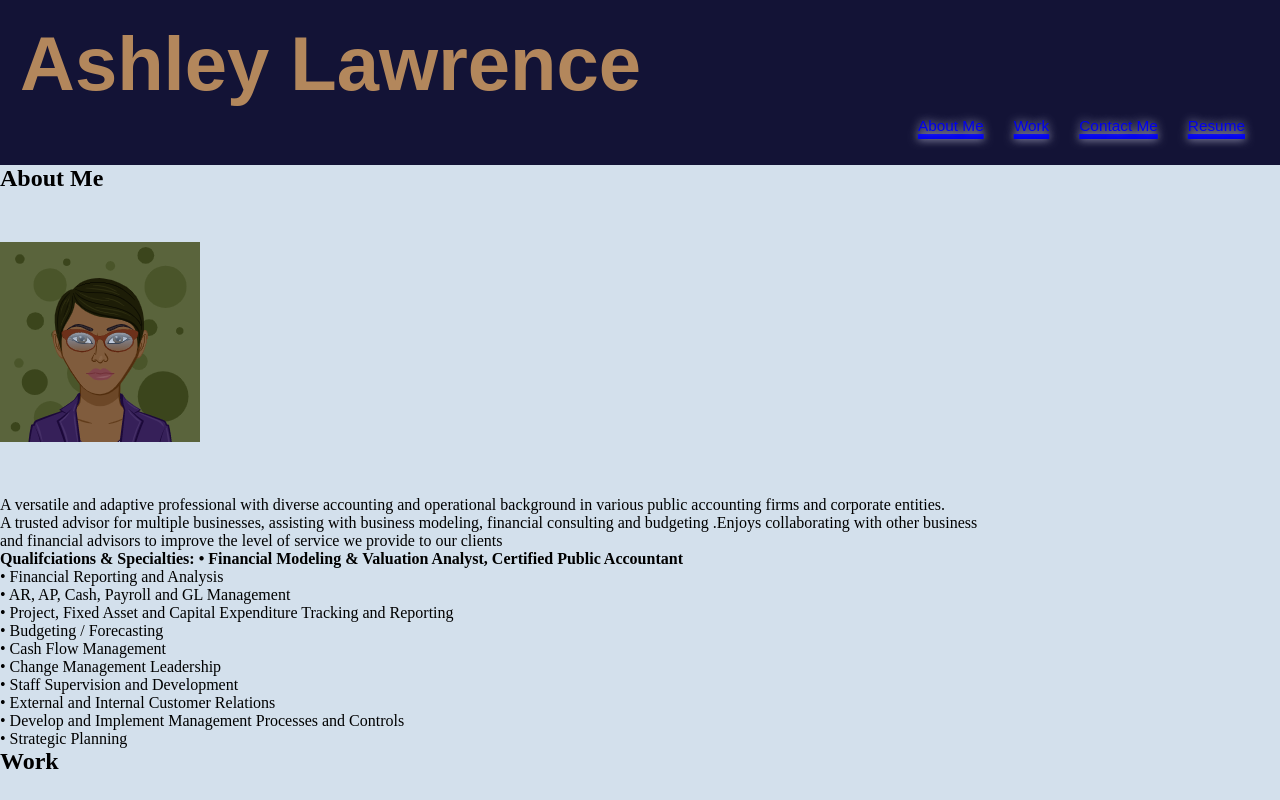
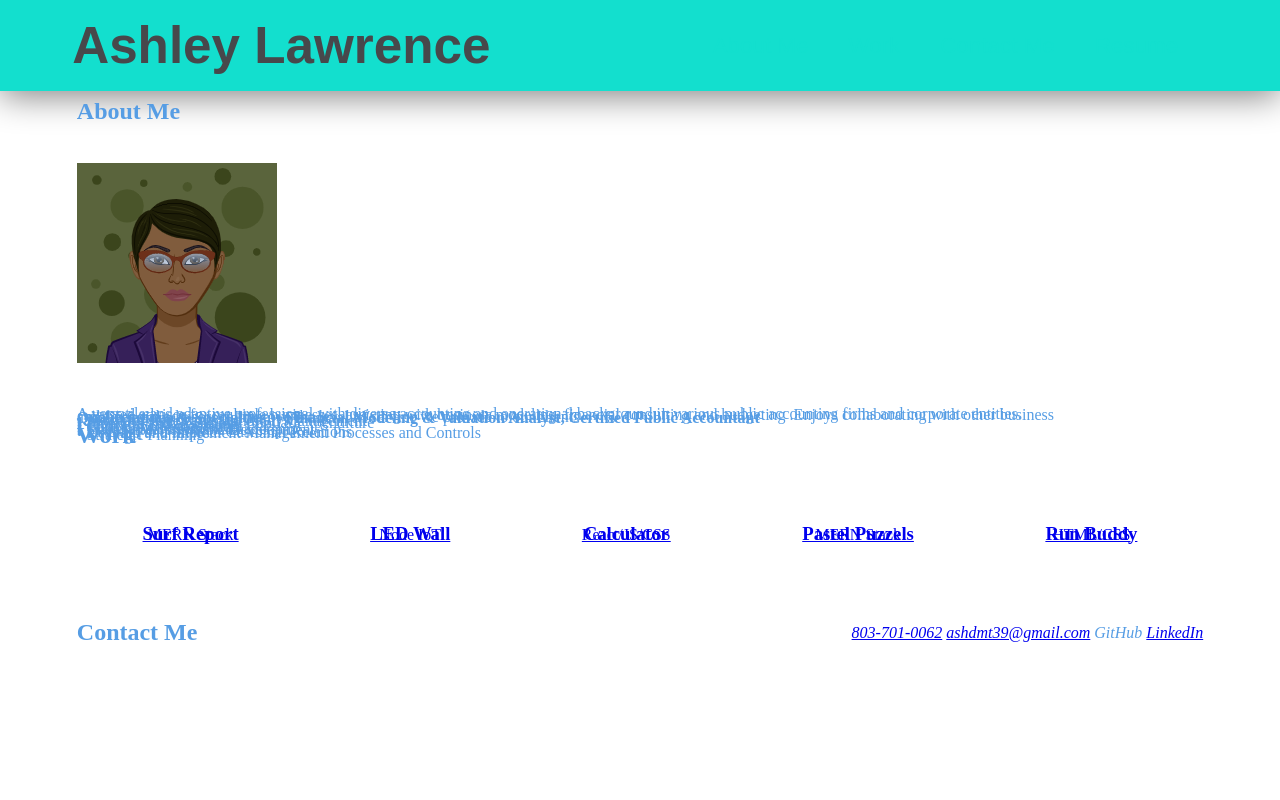
Before and after one commit to Chlovanna/Professional-Portfolio, a plain HTML site: page index.html in a window 1280 px wide. Shown: the top 800 px of the page. Drawn offline with Linux system fonts and the light colour scheme.

Commit message:
updated CSS style

```diff
--- a/assets/css/style1.css
+++ b/assets/css/style1.css
@@ -3,49 +3,97 @@
     margin: 0;
     padding: 0;
 }
+:root {
+    --primary: rgb(86, 157, 228);
+    --secondary: rgb(19, 223, 206);
+    --tertiary: rgb(71, 72, 75);
+    --dark: black;
+    --light: white;
 
+
+}
 body{
-    background-color: rgb(211, 224, 236);
+    background-color: var(--light);
+    margin: 0;
+    padding: 0;
+    color: var(--primary);
+    line-height: 1.5px;
     font-family: 'Times New Roman', Times, serif;
 }
 
+h1,
+h2,
+h3,
+h4 {
+    margin:0;
+}
+
+p {
+    margin:0
+}
 header {
-    padding: 20px;
+    padding: 15px 6% 15px 0;
+    display: flex;
+    flex-direction: row;
+    flex-wrap: wrap;
+    justify-content: space-between;
+    align-items: center;
     font-family: fantasy;
-    background-color: rgb(19, 19, 54);
-    color: rgba(173, 198, 32, 0.329);
+    background-color:var(--secondary);
+    box-shadow: 0 5px 35px gray;
 }
 
 header h1 {
-    display: inline-block;
-    font-size: 76px;
-    color:rgba(236, 177, 105, 0.74);
-}
 
-header a {
-    text-decoration: underline;
-    text-decoration-thickness: 5px;
+    color:var(--tertiary) ;
+    background-color: var(--secondary);
+    padding: 5px 1% 5px 6%;
+    margin: 0;
+    font-size: 4vw;
+    line-height: 1;
 }
 
 header nav {
     display: flex;
-    flex-wrap: nowrap;
-    justify-content: flex-end;
-    align-items: center;
+    flex-direction:row;
+    flex-wrap: wrap;
+
+
 }
 
 header nav a {
+    text-decoration: none;
     padding: 10px 15px;
-    font-weight: lighter;
-    font-size: 1.2vw;
-    text-shadow: 0 0 10px rgb(198, 198, 223);
+    color: var(--secondary);
+    margin-right: 10px;
+    font-size: 1.4rem;
+    background-image: var(--secondary);
+    background-repeat: no-repeat;
+    background-size: 100% 0.2em;
+    transition: all 0.25s ease-in;
+    background-position: bottom;
 }
 
-header nav a :hover{
+header nav a:hover{
     background: saddlebrown;
     color: papayawhip;
 }
-
+main {
+    max-width: 88%;
+    margin-top: 20px;
+    margin-bottom: 45px;
+    margin-left: auto;
+    margin-right: auto;
+}
+.hero{
+background-image: url("../images/Header.png");
+background-size: cover;
+background-position: center;
+background:rgb(9, 9, 228);
+display:flex;
+justify-content: flex-end;
+align-items: flex-end;
+}
 #about-me img {
     width: 200px;
     height: 300px;
--- a/index.html
+++ b/index.html
@@ -53,7 +53,8 @@
                         Accountant</strong>
                 <p> • Financial Reporting and Analysis</p>
                 <p> • AR, AP, Cash, Payroll and GL Management </p>
-                <p> • Project, Fixed Asset and Capital Expenditure Tracking and Reporting</p>
+                <p> • Project, Fixed Asset and Capital Expenditure
+                <p>• Tracking and Reporting</p>
                 <p> • Budgeting / Forecasting</p>
                 <p>• Cash Flow Management</p>
                 <p>• Change Management Leadership</p>
@@ -104,13 +105,13 @@
                 </a>
             </div>
         </section>
-            <section>
+        <section id="contact-me" class="section-area contact">
             <h2>Contact Me</h2>
             <div>
                 <address>
                     <a href="#803-701-0062">803-701-0062</a>
                     <a href="#ashdmt39@gmail.com">ashdmt39@gmail.com</a>
-                    <a href="#GitHub"></a>GitHub
+                    <a href="https://github.com/Chlovanna?tab=repositories"></a>GitHub
                     <a href="#https://www.linkedin.com/in/r-ashley-lawrence-cpa-mba-fmva-81172614/">LinkedIn</a>
                 </address>
             </div>
```
Lines whose indentation alone changed are shown as unchanged.
